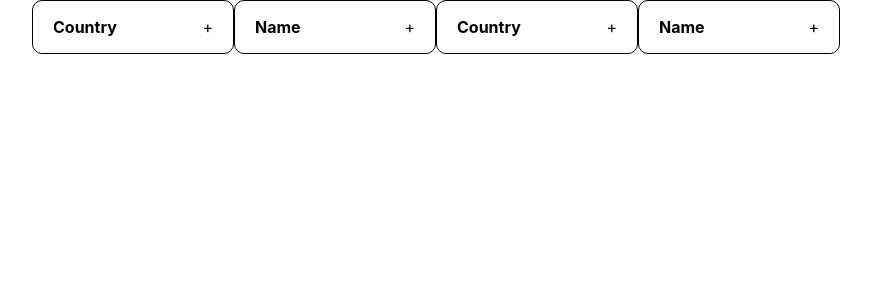
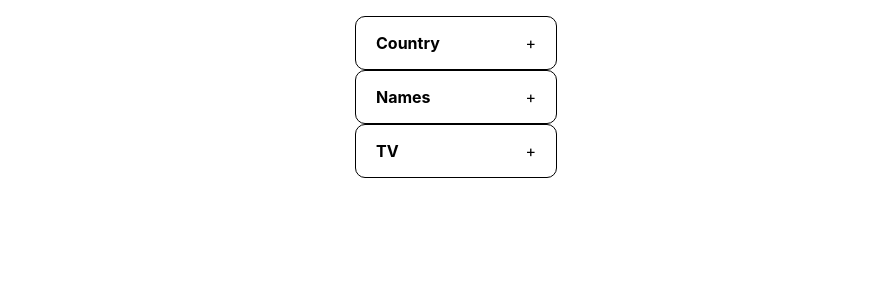
Before and after one commit to PanStanislaw/Dropdown-test, a React (Create React App) app: page / in a window 1280 px wide. Shown: the top 300 px of the page, without its empty margins (204-1075 px from the left). Built offline with nearby package versions, Linux system fonts and the light colour scheme.

Commit message:
correction ts component

```diff
--- a/package.json
+++ b/package.json
@@ -6,10 +6,15 @@
     "@testing-library/jest-dom": "^5.14.1",
     "@testing-library/react": "^11.2.7",
     "@testing-library/user-event": "^12.8.3",
+    "@types/jest": "^27.0.1",
+    "@types/node": "^16.6.1",
+    "@types/react": "^17.0.18",
+    "@types/react-dom": "^17.0.9",
     "node-sass": "^6.0.1",
     "react": "^17.0.2",
     "react-dom": "^17.0.2",
     "react-scripts": "4.0.3",
+    "typescript": "^4.3.5",
     "web-vitals": "^1.1.2"
   },
   "scripts": {
--- a/src/App.js
+++ b/src/App.js
@@ -1,59 +1,111 @@
-import DropDown from "./DropDown";
+import React from 'react';
+import DropDown from './DropDown';
 
-const items = [
+const data = [
   {
-  id:"a",
+    title: 'Country',
+    multiSelect: true,
+    arr: [
+      {
+        id: 'a',
         name: 'English fdfsd',
       },
       {
-  id:"b" ,
-  name: 'Русский fdsf ',
+        id: 'b',
+        name: 'Русский fdsf',
       },
       {
-  id:3 ,
+        id: 3,
         name: 'Deutsche fsd f',
       },
       {
-  id:4 ,
+        id: 4,
         name: 'Italianof  fs',
       },
       {
-  id:5 ,
+        id: 5,
         name: '日本語f 2',
       },
-]
-
-const names = [
+    ],
+  },
   {
-    id:1 ,
+    title: 'Names',
+    multiSelect: false,
+    arr: [
+      {
+        id: 1,
         name: 'Stive',
       },
       {
-    id:2 ,
+        id: 2,
         name: 'Sven',
       },
       {
-    id:3 ,
+        id: 3,
         name: 'Den',
       },
       {
-    id:4 ,
+        id: 4,
         name: 'Jon',
       },
       {
-    id:5 ,
+        id: 5,
         name: 'Finn',
       },
-  ]
+    ],
+  },
 
+  {
+    title: 'TV',
+    multiSelect: true,
+    arr: [
+      {
+        id: 1,
+        name: 'dsad',
+      },
+      {
+        id: 2,
+        name: '32323 dn',
+      },
+      {
+        id: 3,
+        name: 'd asd sd asda d',
+      },
+      {
+        id: 4,
+        name: 'Jdsadasd das',
+      },
+      {
+        id: 5,
+        name: 'da das d',
+      },
+    ],
+  },
+];
 
 function App() {
+  const [status, setStatus] = React.useState(null);
+
+  const hendleClick = (el) => {
+    console.log(el.title);
+    setStatus(status === el.title ? null : el.title);
+  };
+
   return (
     <div className="App">
-       <DropDown items={items} title="Country" multiSelect={true}/>
-       <DropDown items={names} title="Name" multiSelect={false}/>
-       <DropDown items={items} title="Country" multiSelect={true}/>
-       <DropDown items={names} title="Name" multiSelect={false}/>
+      <ul>
+        {data.map((el) => (
+          <li key={el.title + el.id}>
+            <DropDown
+              items={el.arr}
+              title={el.title}
+              multiSelect={el.multiSelect}
+              status={status === el.title}
+              onTitleClick={() => hendleClick(el)}
+            />
+          </li>
+        ))}
+      </ul>
     </div>
   );
 }
--- a/src/DropDown/index.jsx
+++ b/src/DropDown/index.tsx
@@ -1,32 +1,33 @@
 import React from 'react';
 import './DropDown.scss';
 
-const DropDown = React.memo(function DropDown({ items, title, multiSelect }) {
-  const [open, setOpen] = React.useState('');
-  const [select, setSelect] = React.useState([]);
-  const [drop, setDrop] = React.useState('');
-  const dropDownRef = React.useRef();
-  const toggle = () => setOpen(!open);
+export interface Props {
+  items: [];
+  title: string;
+  multiSelect: boolean;
+  status: string;
+  onTitleClick: any;
+  children: React.ReactNode;
+}
 
-  const handleClickClose = (e) => {
-    if (!e.path.includes(dropDownRef.current)) {
-      setOpen('');
-      document.body.removeEventListener('click', handleClickClose);
-    }
-  };
+const DropDown = React.memo(function DropDown({
+  items,
+  title,
+  multiSelect,
+  status,
+  onTitleClick,
+}: Props) {
+  const [select, setSelect] = React.useState<string[]>([]);
 
-  React.useEffect(() => {
-    document.body.addEventListener('click', handleClickClose);
-  }, [open]);
-
-  const onSelectCheck = (e) => {
-    const name = e.target.name;
+  const onSelectCheck = (e: React.ChangeEvent<HTMLInputElement>) => {
+    const name: string = e.target.name;
     setSelect([]);
     setSelect([name]);
   };
 
-  const onChangeCheck = (e) => {
+  const onChangeCheck = (e: React.ChangeEvent<HTMLInputElement>) => {
     const name = e.target.name;
+    console.log(name);
     if (select.find((el) => el === name) !== name) {
       setSelect([...select, name]);
     } else {
@@ -34,22 +35,22 @@ const DropDown = React.memo(function DropDown({ items, title, multiSelect }) {
     }
   };
 
-  const onCloseSelectItem = (e) => {
+  const onCloseSelectItem = (e: any) => {
     return setSelect(select.filter((el) => el !== e.target.name));
   };
 
   return (
     <div className="container">
-      <div ref={dropDownRef} className={`wrapper ${title}`}>
-        <div className="drop__header" onClick={toggle}>
+      <div className={`wrapper ${title}`}>
+        <div onClick={() => onTitleClick(title)} className="drop__header">
           <div className="drop__header__title">
             <p className="drop__header__title--bold">{title}</p>
           </div>
           <div className="drop__header__action">
-            <p>{open ? '-' : '+'}</p>
+            <p>{status ? '-' : '+'}</p>
           </div>
         </div>
-        {open && select.length > 0 && (
+        {status && select.length > 0 && (
           <div className="drop__container">
             <ul>
               {select &&
@@ -65,9 +66,9 @@ const DropDown = React.memo(function DropDown({ items, title, multiSelect }) {
           </div>
         )}
         <div className="drop__list">
-          {open && (
+          {status && (
             <ul>
-              {items.map((item) => (
+              {items.map((item: { id: string | number; name: string }) => (
                 <li key={item.name}>
                   <span>{item.name}</span>
                   <div className="checkbox">
--- a/src/index.scss
+++ b/src/index.scss
@@ -15,7 +15,7 @@ code {
 .App{
   display: flex;
   justify-content: center;
-  .div {
-    margin: 20px;
+  li{
+    list-style: none;
   }
 }
--- /dev/null
+++ b/src/react-app-env.d.ts
@@ -0,0 +1 @@
+/// <reference types="react-scripts" />
```
Also changed, not shown: tsconfig.json (added, +26 -0 lines), src/index.js (line endings or trailing spaces), 1 other file (tests, documents, lock files or other folders). Lines whose indentation alone changed are shown as unchanged.
